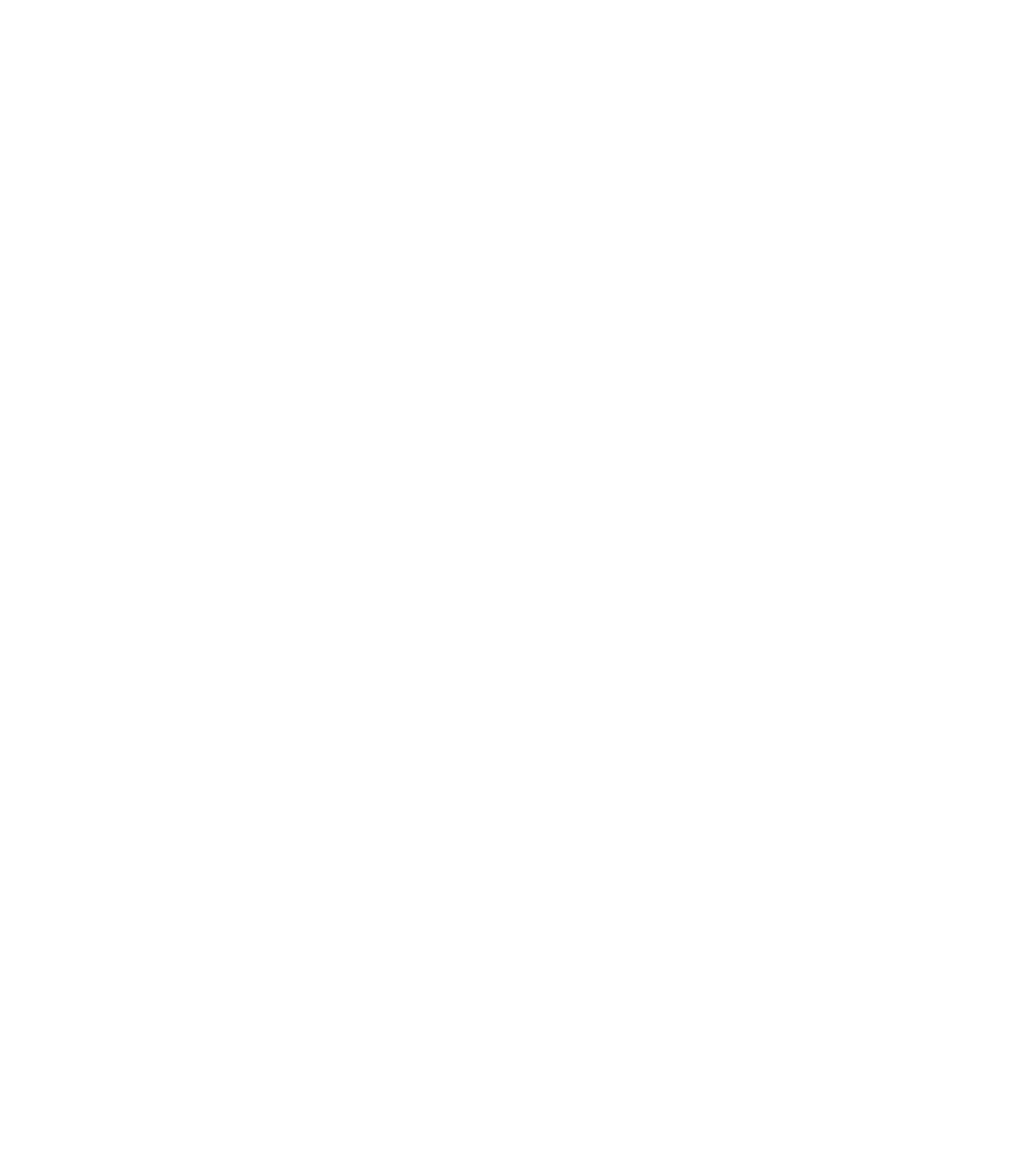
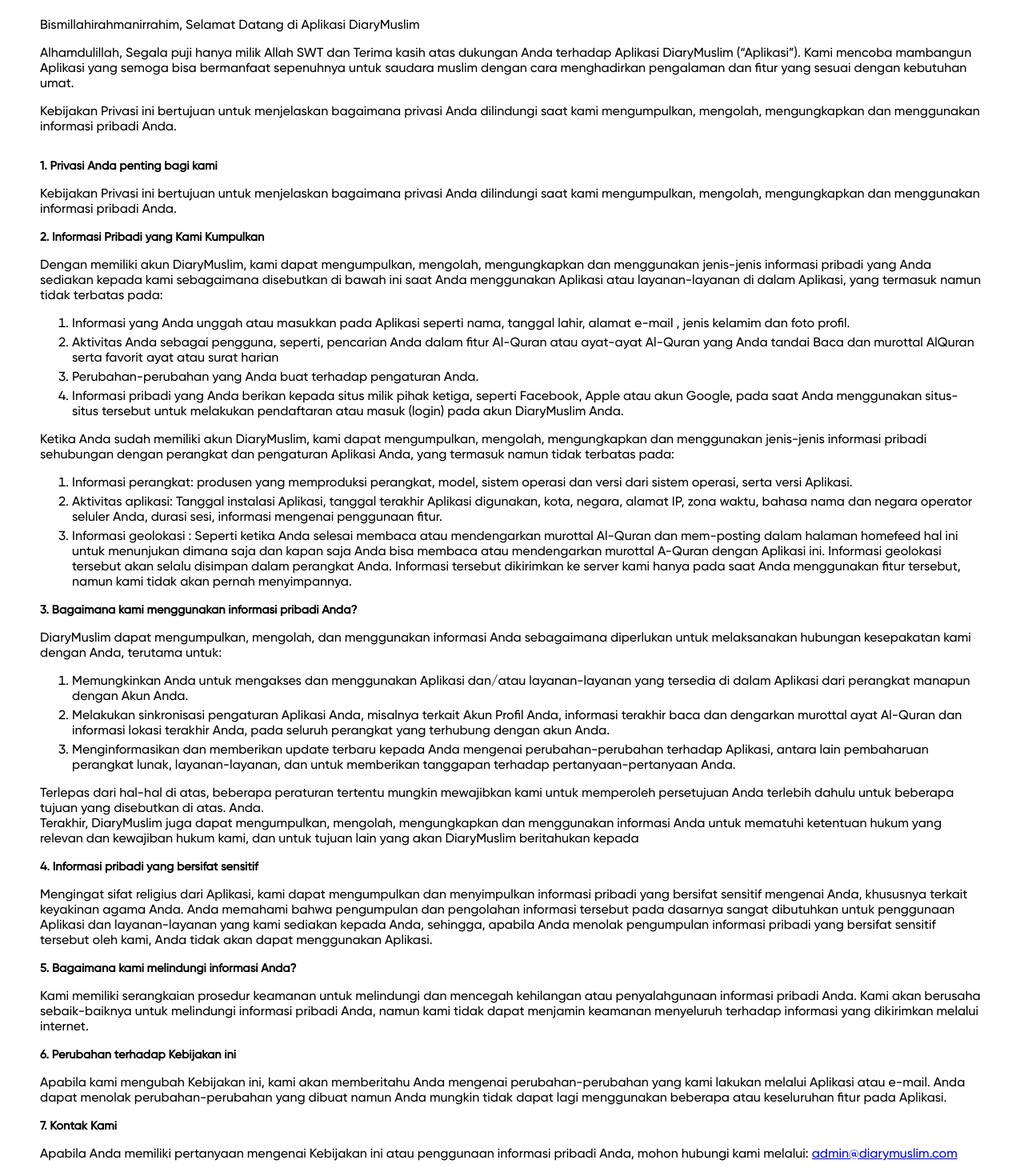
Before and after one commit to agoerie/diary-muslim-web, a React (Create React App) app: page /privacy in a window 1280 px wide. Shown: the part 110-1570 px from the top of the page at 80% size. Before the commit the page ends 800 px from the top, so only its background shows below. Built offline with nearby package versions, Linux system fonts and the light colour scheme.

Commit message:
create privacy page

```diff
--- a/src/App.js
+++ b/src/App.js
@@ -2,6 +2,7 @@
 import { BrowserRouter as Router, Switch, Route } from "react-router-dom";
 import LandingPage from "./pages/landing";
 import TermPage from "./pages/term";
+import PrivacyPage from "./pages/privacy";
 
 const App = () => (
   <Router>
@@ -9,6 +10,7 @@
       <Switch>
         <Route exact path="/" component={LandingPage} />
         <Route exact path="/term" component={TermPage} />
+        <Route exact path="/privacy" component={PrivacyPage} />
       </Switch>
     </>
   </Router>
--- /dev/null
+++ b/src/pages/privacy/index.js
@@ -0,0 +1,160 @@
+import "../term/styles.css";
+
+const privacyPage = () => {
+  return (
+    <div class="about-section">
+      <h1>Kebijakan Privasi DiaryMuslim</h1>
+      <p>Bismillahirahmanirrahim, Selamat Datang di Aplikasi DiaryMuslim</p>
+      <p>
+        Alhamdulillah, Segala puji hanya milik Allah SWT dan Terima kasih atas
+        dukungan Anda terhadap Aplikasi DiaryMuslim (“Aplikasi”). Kami mencoba
+        mambangun Aplikasi yang semoga bisa bermanfaat sepenuhnya untuk saudara
+        muslim dengan cara menghadirkan pengalaman dan fitur yang sesuai dengan
+        kebutuhan umat.
+      </p>
+      <p class="line-space">
+        Kebijakan Privasi ini bertujuan untuk menjelaskan bagaimana privasi Anda
+        dilindungi saat kami mengumpulkan, mengolah, mengungkapkan dan
+        menggunakan informasi pribadi Anda.{" "}
+      </p>
+      <span class="span-bold">1. Privasi Anda penting bagi kami</span>
+      <p>
+        Kebijakan Privasi ini bertujuan untuk menjelaskan bagaimana privasi Anda
+        dilindungi saat kami mengumpulkan, mengolah, mengungkapkan dan
+        menggunakan informasi pribadi Anda.{" "}
+      </p>
+      <span class="span-bold">2. Informasi Pribadi yang Kami Kumpulkan</span>
+      <p>
+        Dengan memiliki akun DiaryMuslim, kami dapat mengumpulkan, mengolah,
+        mengungkapkan dan menggunakan jenis-jenis informasi pribadi yang Anda
+        sediakan kepada kami sebagaimana disebutkan di bawah ini saat Anda
+        menggunakan Aplikasi atau layanan-layanan di dalam Aplikasi, yang
+        termasuk namun tidak terbatas pada:{" "}
+      </p>
+      <ol>
+        <li value="1" class="menu-item">
+          Informasi yang Anda unggah atau masukkan pada Aplikasi seperti nama,
+          tanggal lahir, alamat e-mail , jenis kelamim dan foto profil.
+        </li>
+        <li class="menu-item">
+          Aktivitas Anda sebagai pengguna, seperti, pencarian Anda dalam fitur
+          Al-Quran atau ayat-ayat Al-Quran yang Anda tandai Baca dan murottal
+          AlQuran serta favorit ayat atau surat harian
+        </li>
+        <li class="menu-item">
+          Perubahan-perubahan yang Anda buat terhadap pengaturan Anda.
+        </li>
+        <li class="menu-item">
+          Informasi pribadi yang Anda berikan kepada situs milik pihak ketiga,
+          seperti Facebook, Apple atau akun Google, pada saat Anda menggunakan
+          situs-situs tersebut untuk melakukan pendaftaran atau masuk (login)
+          pada akun DiaryMuslim Anda.{" "}
+        </li>
+      </ol>
+      <p>
+        Ketika Anda sudah memiliki akun DiaryMuslim, kami dapat mengumpulkan,
+        mengolah, mengungkapkan dan menggunakan jenis-jenis informasi pribadi
+        sehubungan dengan perangkat dan pengaturan Aplikasi Anda, yang termasuk
+        namun tidak terbatas pada:
+      </p>
+      <ol>
+        <li value="1" class="menu-item">
+          Informasi perangkat: produsen yang memproduksi perangkat, model,
+          sistem operasi dan versi dari sistem operasi, serta versi Aplikasi.
+        </li>
+        <li class="menu-item">
+          Aktivitas aplikasi: Tanggal instalasi Aplikasi, tanggal terakhir
+          Aplikasi digunakan, kota, negara, alamat IP, zona waktu, bahasa nama
+          dan negara operator seluler Anda, durasi sesi, informasi mengenai
+          penggunaan fitur.
+        </li>
+        <li class="menu-item">
+          Informasi geolokasi : Seperti ketika Anda selesai membaca atau
+          mendengarkan murottal Al-Quran dan mem-posting dalam halaman homefeed
+          hal ini untuk menunjukan dimana saja dan kapan saja Anda bisa membaca
+          atau mendengarkan murottal A-Quran dengan Aplikasi ini. Informasi
+          geolokasi tersebut akan selalu disimpan dalam perangkat Anda.
+          Informasi tersebut dikirimkan ke server kami hanya pada saat Anda
+          menggunakan fitur tersebut, namun kami tidak akan pernah menyimpannya.
+        </li>
+      </ol>
+      <span class="span-bold">
+        3. Bagaimana kami menggunakan informasi pribadi Anda?
+      </span>
+      <p>
+        DiaryMuslim dapat mengumpulkan, mengolah, dan menggunakan informasi Anda
+        sebagaimana diperlukan untuk melaksanakan hubungan kesepakatan kami
+        dengan Anda, terutama untuk:
+      </p>
+      <ol>
+        <li value="1" class="menu-item">
+          Memungkinkan Anda untuk mengakses dan menggunakan Aplikasi dan/atau
+          layanan-layanan yang tersedia di dalam Aplikasi dari perangkat manapun
+          dengan Akun Anda.
+        </li>
+        <li class="menu-item">
+          Melakukan sinkronisasi pengaturan Aplikasi Anda, misalnya terkait Akun
+          Profil Anda, informasi terakhir baca dan dengarkan murottal ayat
+          Al-Quran dan informasi lokasi terakhir Anda, pada seluruh perangkat
+          yang terhubung dengan akun Anda.
+        </li>
+        <li class="menu-item">
+          Menginformasikan dan memberikan update terbaru kepada Anda mengenai
+          perubahan-perubahan terhadap Aplikasi, antara lain pembaharuan
+          perangkat lunak, layanan-layanan, dan untuk memberikan tanggapan
+          terhadap pertanyaan-pertanyaan Anda.
+        </li>
+      </ol>
+      <p>
+        Terlepas dari hal-hal di atas, beberapa peraturan tertentu mungkin
+        mewajibkan kami untuk memperoleh persetujuan Anda terlebih dahulu untuk
+        beberapa tujuan yang disebutkan di atas. Anda.
+        <br />
+        Terakhir, DiaryMuslim juga dapat mengumpulkan, mengolah, mengungkapkan
+        dan menggunakan informasi Anda untuk mematuhi ketentuan hukum yang
+        relevan dan kewajiban hukum kami, dan untuk tujuan lain yang akan
+        DiaryMuslim beritahukan kepada
+      </p>
+      <span class="span-bold">4. Informasi pribadi yang bersifat sensitif</span>
+      <p>
+        Mengingat sifat religius dari Aplikasi, kami dapat mengumpulkan dan
+        menyimpulkan informasi pribadi yang bersifat sensitif mengenai Anda,
+        khususnya terkait keyakinan agama Anda. Anda memahami bahwa pengumpulan
+        dan pengolahan informasi tersebut pada dasarnya sangat dibutuhkan untuk
+        penggunaan Aplikasi dan layanan-layanan yang kami sediakan kepada Anda,
+        sehingga, apabila Anda menolak pengumpulan informasi pribadi yang
+        bersifat sensitif tersebut oleh kami, Anda tidak akan dapat menggunakan
+        Aplikasi.
+      </p>
+      <span class="span-bold">
+        5. Bagaimana kami melindungi informasi Anda?
+      </span>
+      <p>
+        Kami memiliki serangkaian prosedur keamanan untuk melindungi dan
+        mencegah kehilangan atau penyalahgunaan informasi pribadi Anda. Kami
+        akan berusaha sebaik-baiknya untuk melindungi informasi pribadi Anda,
+        namun kami tidak dapat menjamin keamanan menyeluruh terhadap informasi
+        yang dikirimkan melalui internet.
+      </p>
+      <span class="span-bold">6. Perubahan terhadap Kebijakan ini</span>
+      <p>
+        Apabila kami mengubah Kebijakan ini, kami akan memberitahu Anda mengenai
+        perubahan-perubahan yang kami lakukan melalui Aplikasi atau e-mail. Anda
+        dapat menolak perubahan-perubahan yang dibuat namun Anda mungkin tidak
+        dapat lagi menggunakan beberapa atau keseluruhan fitur pada Aplikasi.
+      </p>
+      <span class="span-bold">7. Kontak Kami</span>
+      <p>
+        Apabila Anda memiliki pertanyaan mengenai Kebijakan ini atau penggunaan
+        informasi pribadi Anda, mohon hubungi kami melalui:{" "}
+        <a href="mailto:admin@diarymuslim.com">admin@diarymuslim.com</a>
+      </p>
+      <br />
+      <span class="span-bold mt-10">
+        Kebijakan Privasi ini berlaku sejak: 1 November 2021{" "}
+      </span>
+    </div>
+  );
+};
+
+export default privacyPage;
```
